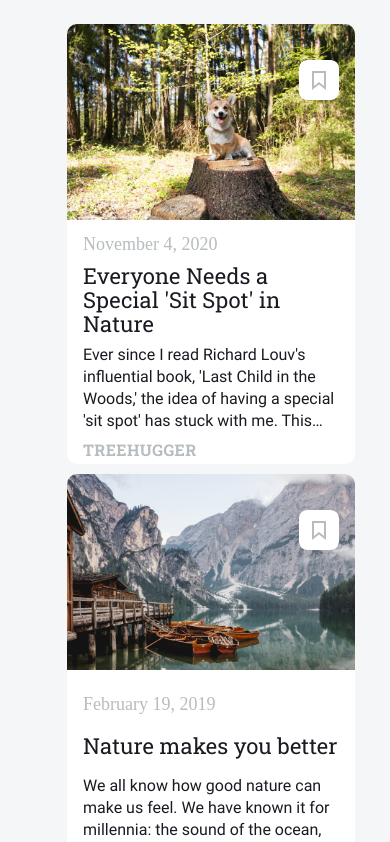
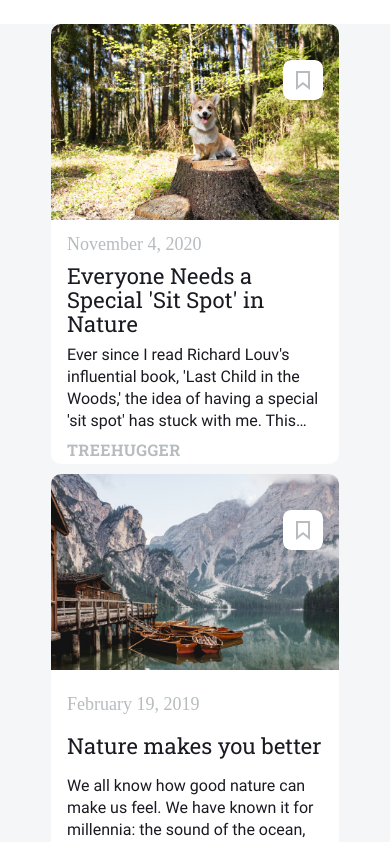
Before and after one commit to NatalieShamir/news-explorer-frontend, a React (Create React App) app: page /saved-news in a window 390 px wide. Shown: the top 842 px of the page. Built offline with nearby package versions, Linux system fonts and the light colour scheme.

Commit message:
change margin and padding values to resolve horizontal scrolling issue

```diff
--- a/src/components/SavedNews/SavedNews.css
+++ b/src/components/SavedNews/SavedNews.css
@@ -3,8 +3,8 @@
 }
 
 .saved-news__card-list {
-  padding: 62px 106px 62px 102px;
-  margin: 0;
+  margin: 62px 106px 62px 102px;
+  padding: 0;
   background: #f5f6f7;
   display: grid;
   grid-template-columns: minmax(0, 1fr) minmax(0, 1fr) minmax(0, 1fr);
@@ -14,7 +14,7 @@
 
 @media screen and (max-width: 960px) {
   .saved-news__card-list {
-    padding: 32px 40px;
+    margin: 32px 40px;
     column-gap: 8px;
   }
 
@@ -36,7 +36,7 @@
     width: 100%;
     grid-template-columns: repeat(1, auto);
     grid-row-gap: 10px;
-    padding: 24px 16px 13px 16px;
+    margin: 24px auto 13px auto;
     justify-content: center;
   }
 }
```
